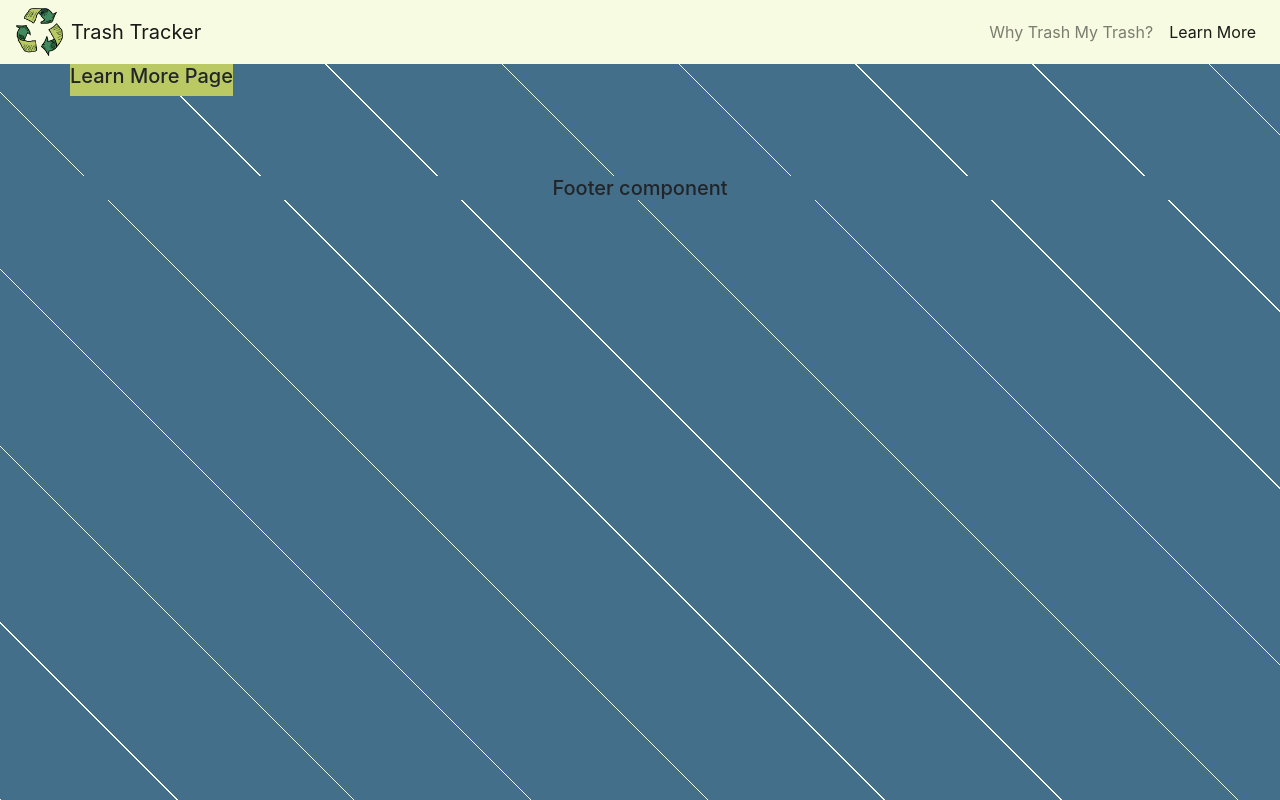
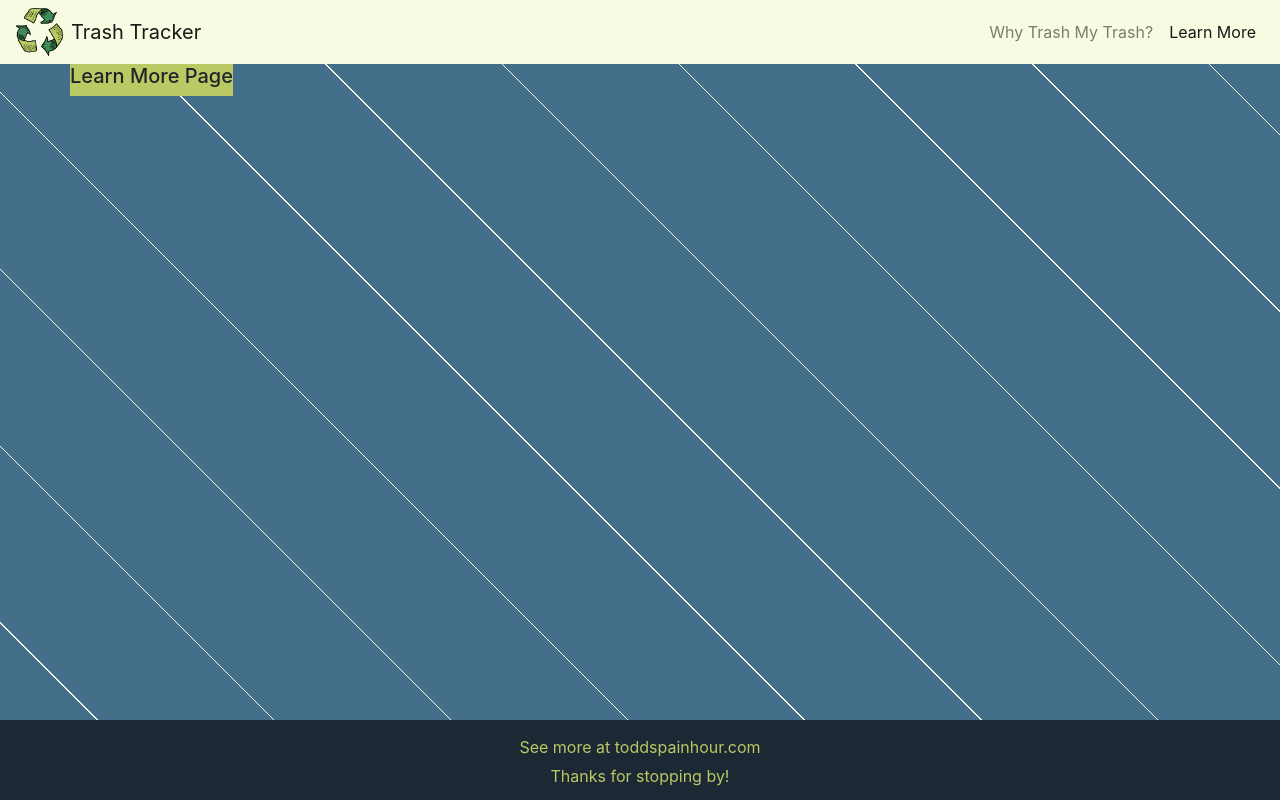
Before and after one commit to ToddSpainhour/trash-tracker, a React (Create React App) app: page /learnmore in a window 1280 px wide. Built offline with nearby package versions, Linux system fonts and the light colour scheme; no server answers.

Commit message:
footer now stays at the bottom of the page

```diff
--- a/src/components/shared/Footer/Footer.js
+++ b/src/components/shared/Footer/Footer.js
@@ -5,7 +5,8 @@
   render() {
     return (
       <div className="Footer">
-        <h5>Footer component</h5>
+        <p>See more at toddspainhour.com</p>
+        <p>Thanks for stopping by!</p>
       </div>
     );
   }
--- a/src/components/shared/Footer/Footer.scss
+++ b/src/components/shared/Footer/Footer.scss
@@ -1,4 +1,15 @@
+@import '../../../styles/variables';
+
 .Footer {
   display: block;
-  background-color: #436f8a
+  position: absolute;
+  height: 5rem;
+  bottom: 0;
+  width: 100%;
+  background-color: $shadow;
+  padding-top: 10px;
+  p {
+    color: $lightGreen;
+    margin: 5px;
+  }
 }
```
